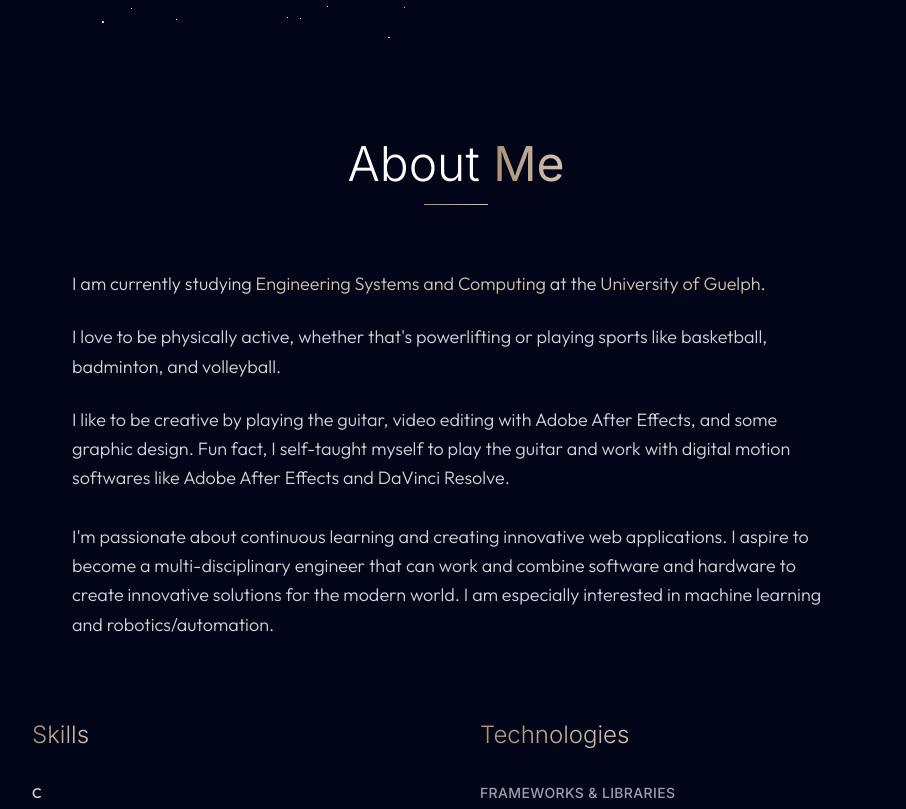
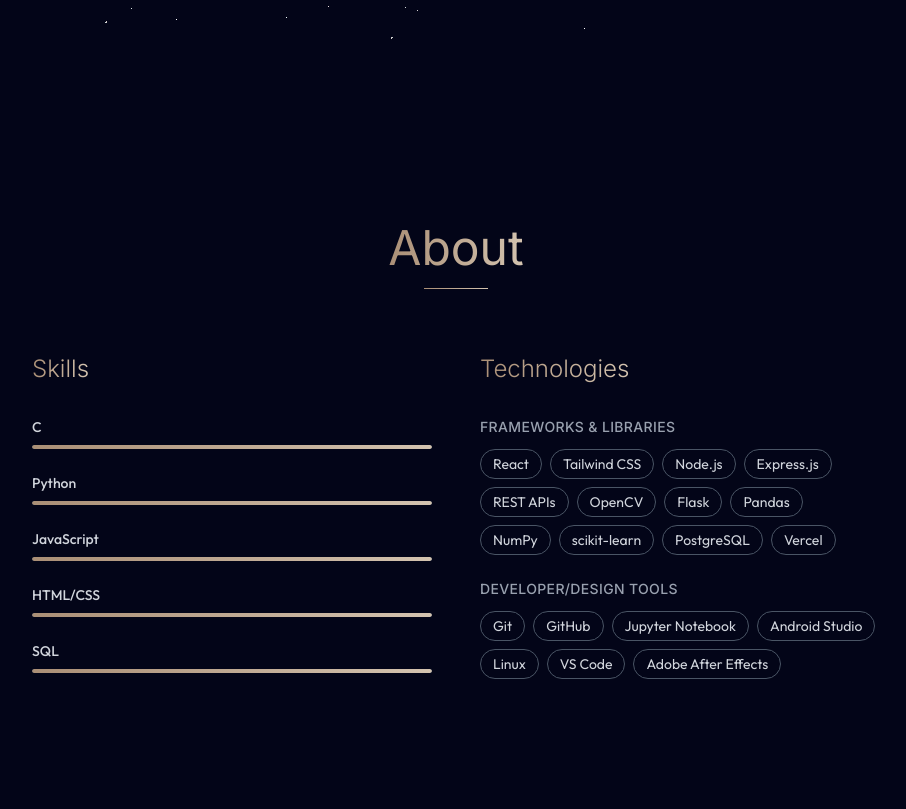
Before and after one commit to louisnguyenn/Louis-Personal-Portfolio, a React (Vite) app: page / in a window 1280 px wide. Shown: the part 740-1549 px from the top of the page, without its empty margins (184-1090 px from the left). Built offline with nearby package versions, Linux system fonts and the light colour scheme.

Commit message:
rm paragraph

```diff
--- a/src/components/sections/About.jsx
+++ b/src/components/sections/About.jsx
@@ -1,4 +1,4 @@
-import { useState, useEffect, useRef } from 'react';
+import { useEffect, useRef, useState } from 'react';
 
 const ScrollReveal = ({
   children,
@@ -153,16 +153,16 @@
         <ScrollReveal>
           <div className="text-center mb-16">
             <h2 className="text-4xl md:text-5xl font-light mb-4 text-white">
-							About{' '}
+              {' '}
               <span className="text-transparent bg-clip-text bg-gradient-to-r from-[#AA8F76] to-[#D4C4B0] font-normal">
-								Me
+                About
               </span>
             </h2>
             <div className="w-16 h-px bg-gradient-to-r from-[#AA8F76] to-[#D4C4B0] mx-auto" />
           </div>
         </ScrollReveal>
 
-				<ScrollReveal delay={0.2}>
+        {/* <ScrollReveal delay={0.2}>
 					<div className="max-w-3xl mx-auto mb-20">
 						<p className="text-gray-300 mb-6 leading-relaxed text-lg font-light">
 							I am currently studying{' '}
@@ -207,7 +207,7 @@
 							interested in machine learning and robotics/automation.
 						</p>
 					</div>
-				</ScrollReveal>
+				</ScrollReveal> */}
 
         <div className="grid md:grid-cols-2 gap-12">
           <ScrollReveal
--- a/src/components/sections/Contact.jsx
+++ b/src/components/sections/Contact.jsx
@@ -1,7 +1,5 @@
 import { Github, Linkedin, Mail } from 'lucide-react';
 import { ScrollReveal } from '../ScrollReveal';
-
-// cSpell:ignore louisnguyenn
 
 export const Contact = () => {
 	return (
```
Lines whose indentation alone changed are shown as unchanged.
